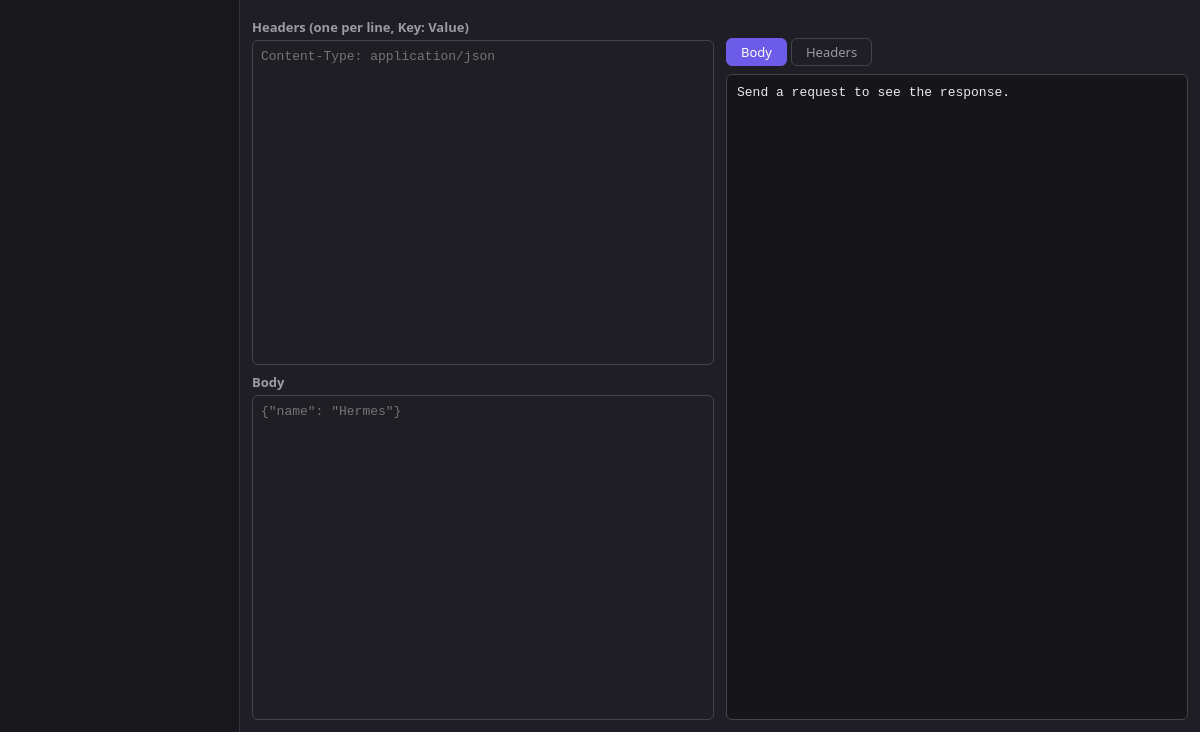
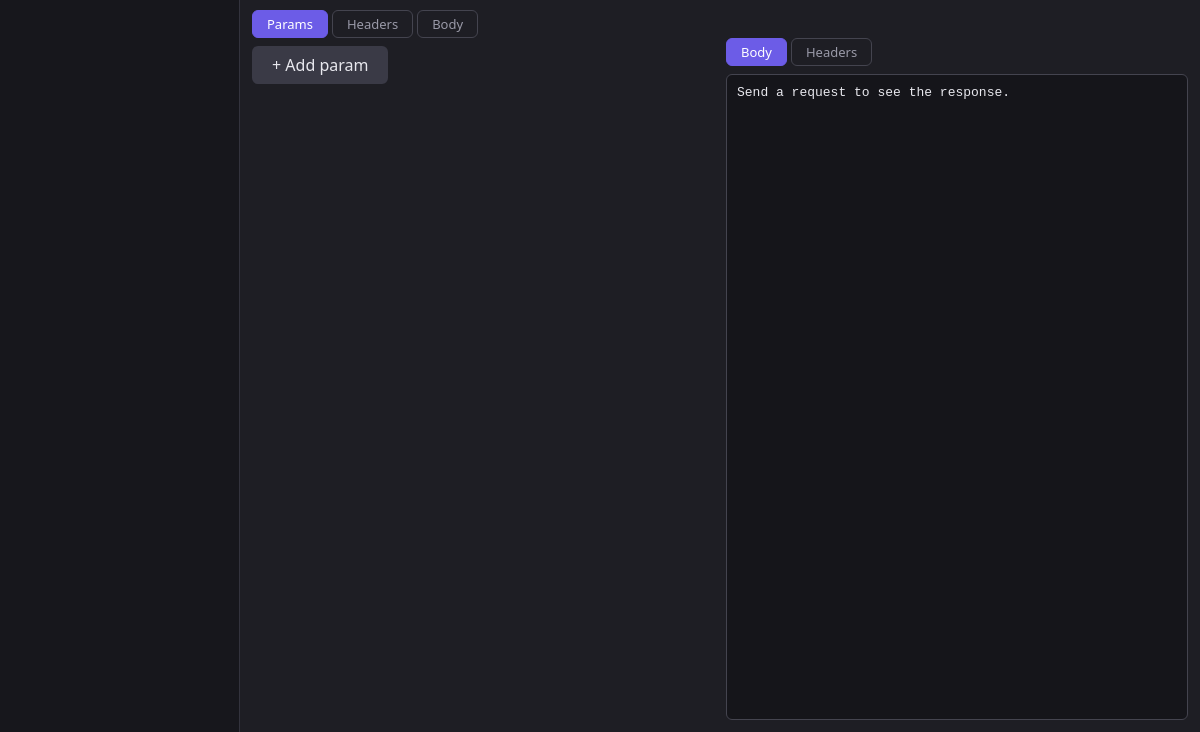
Before and after one commit to Cedric-Raichand/Hermes, an Electron app: page index.html in a window 1200 px wide. Shown: the part 68-800 px from the top of the page. Drawn offline with Linux system fonts and the light colour scheme; no server answers.

Commit message:
add query params table

```diff
--- a/index.html
+++ b/index.html
@@ -30,17 +30,25 @@
 
         <main>
           <section class="panel">
-            <h3>Headers (one per line, Key: Value)</h3>
-            <textarea id="headers" placeholder="Content-Type: application/json"></textarea>
-            <h3>Body</h3>
-            <textarea id="body" placeholder='{"name": "Hermes"}'></textarea>
+            <div class="tabs">
+              <button class="tab req-tab active" data-pane="params-pane">Params</button>
+              <button class="tab req-tab" data-pane="headers-pane">Headers</button>
+              <button class="tab req-tab" data-pane="body-pane">Body</button>
+            </div>
+
+            <div id="params-pane" class="pane">
+              <div id="params-table"></div>
+              <button id="add-param" class="secondary add-btn">+ Add param</button>
+            </div>
+            <textarea id="headers" class="pane hidden" placeholder="One per line, e.g. Content-Type: application/json"></textarea>
+            <textarea id="body" class="pane hidden" placeholder='{"name": "Hermes"}'></textarea>
           </section>
 
           <section class="panel">
             <div id="status-line"></div>
             <div class="tabs">
-              <button class="tab active" data-tab="body">Body</button>
-              <button class="tab" data-tab="headers">Headers</button>
+              <button class="tab resp-tab active" data-tab="body">Body</button>
+              <button class="tab resp-tab" data-tab="headers">Headers</button>
             </div>
             <pre id="response">Send a request to see the response.</pre>
             <pre id="response-headers" class="hidden"></pre>
```
